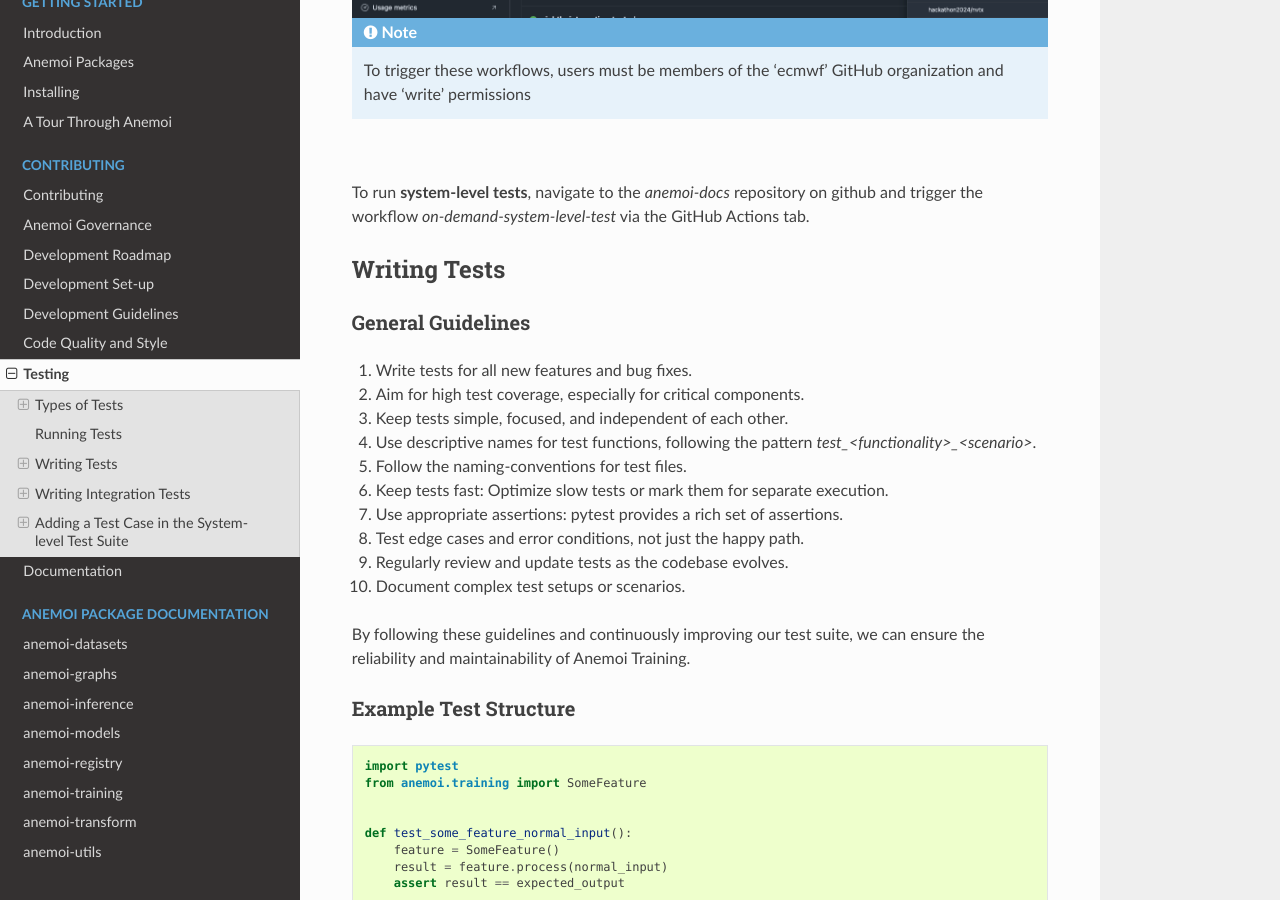
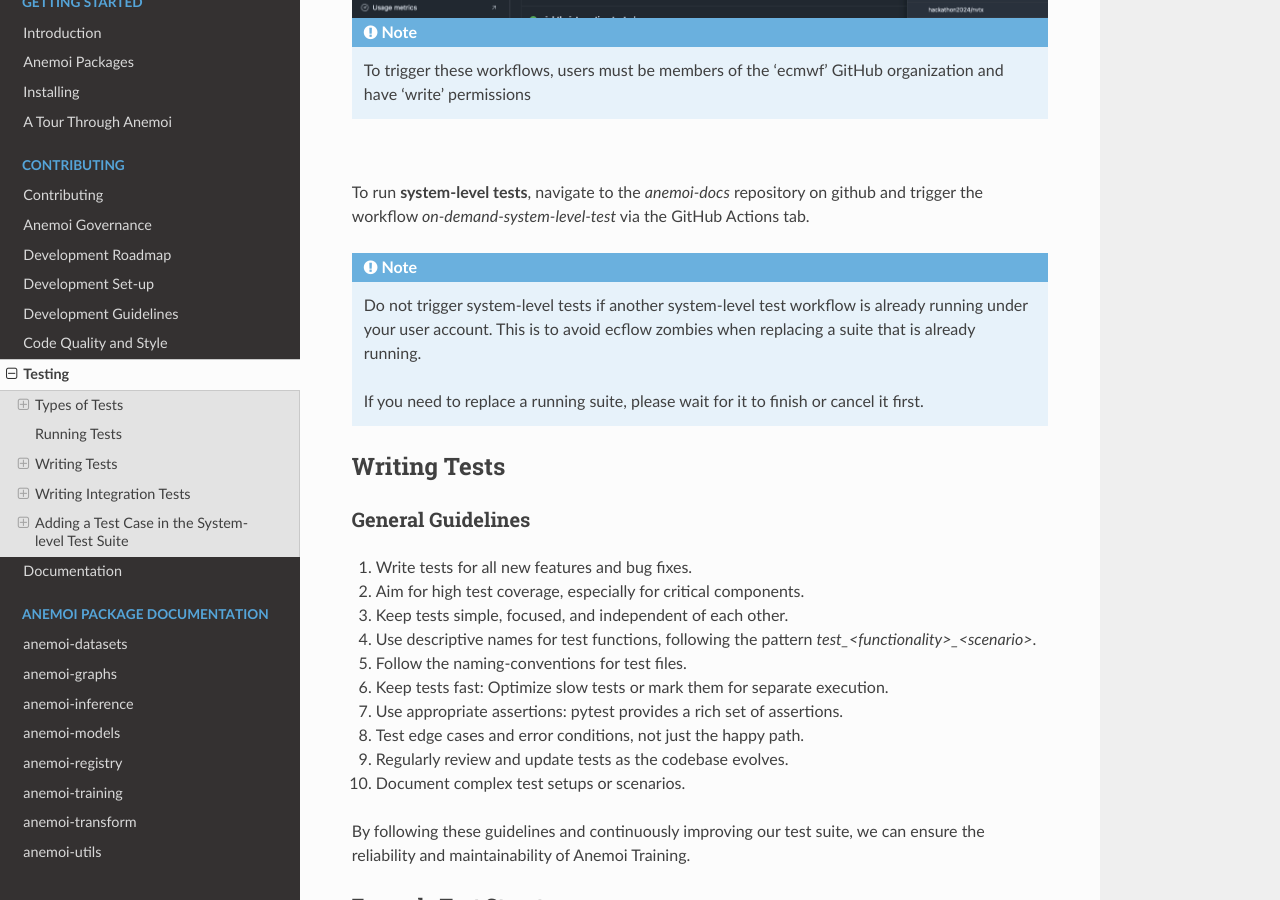
Before and after one commit to ecmwf/anemoi-docs, a Sphinx documentation site: the page built from docs/contributing/testing.rst, in a window 1280 px wide and 900 px high, scrolled down 1983 px. Built offline with Sphinx 7.4.7 and the Read the Docs theme 3.1.0, drawn with Linux system fonts in a browser that asks for light colours.

```diff
--- a/docs/contributing/testing.rst
+++ b/docs/contributing/testing.rst
@@ -103,6 +103,15 @@
 To run **system-level tests**, navigate to the `anemoi-docs` repository
 on github and trigger the workflow `on-demand-system-level-test` via the
 GitHub Actions tab.
+
+.. note::
+
+   Do not trigger system-level tests if another system-level test
+   workflow is already running under your user account. This is to avoid
+   ecflow zombies when replacing a suite that is already running.
+
+   If you need to replace a running suite, please wait for it to finish
+   or cancel it first.
 
 ***************
  Writing Tests
```
Also changed, not shown: 1 other file.
